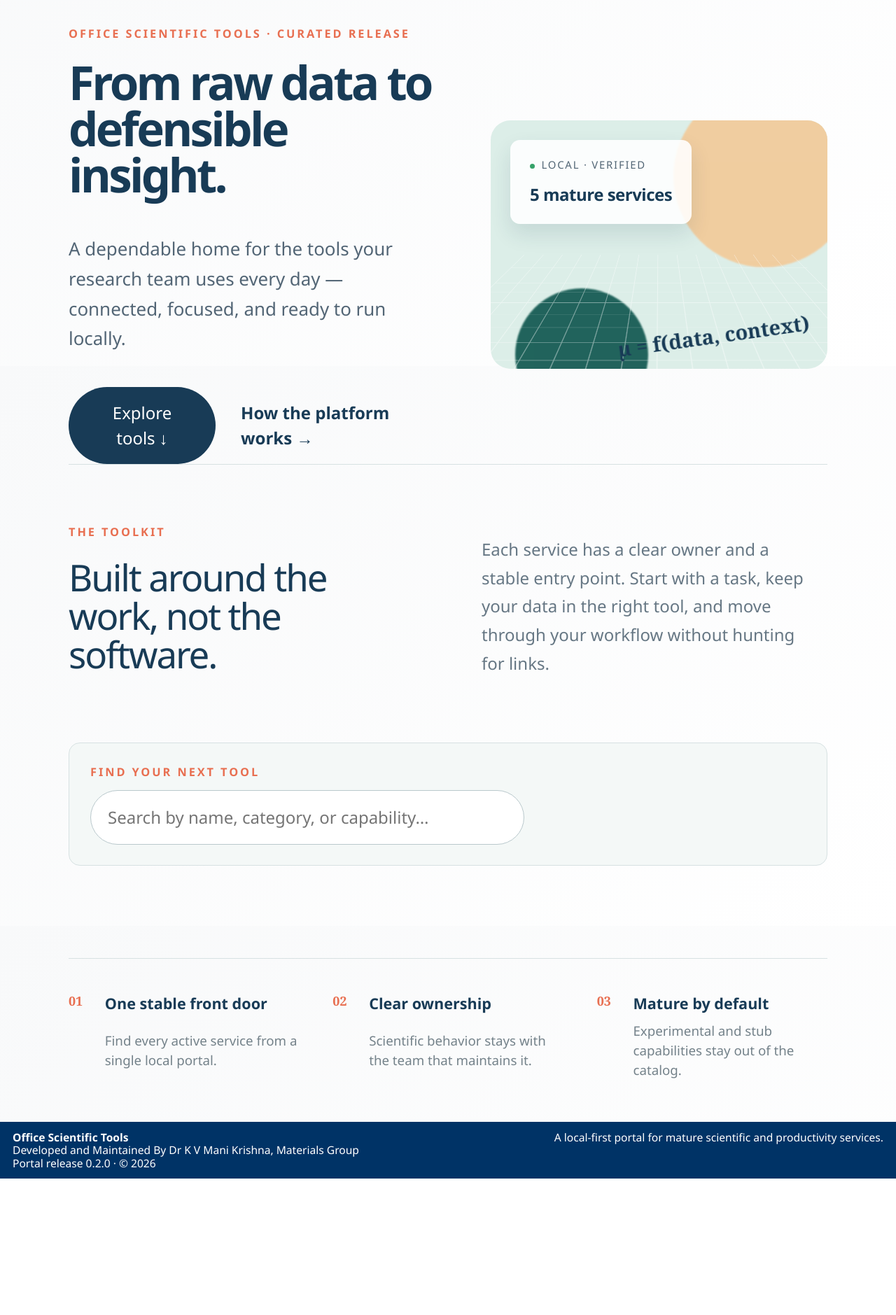
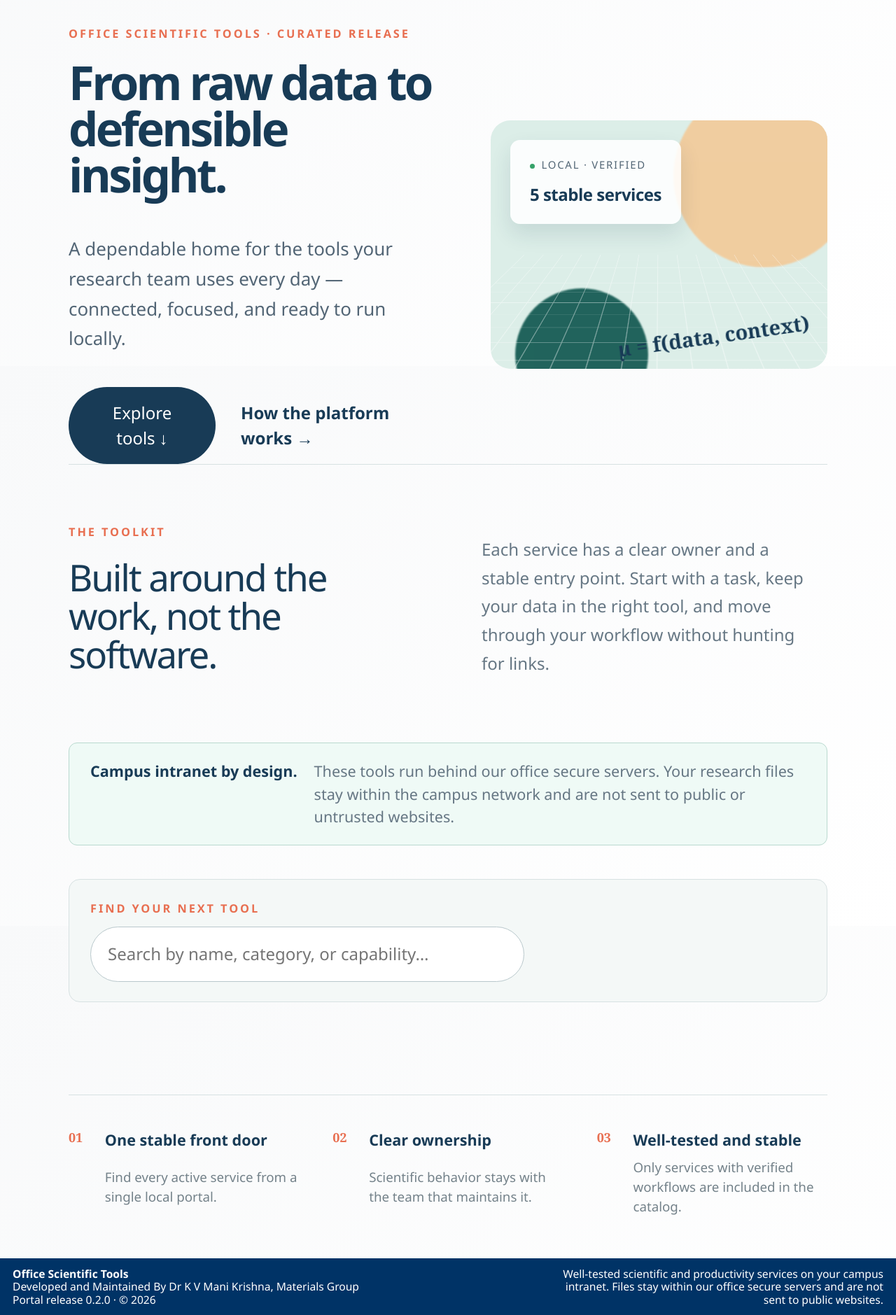
Before and after one commit to kvmani/ml_server, a Flask app: template src/ml_server/templates/home.html in a window 1280 px wide. Shown: the part 277-2156 px from the top of the page at 70% size. Before the commit the page ends 1961 px from the top, so only its background shows below. Run offline with Flask 3, Linux system fonts and the light colour scheme; the template is opened without the code that fills it, so the values that code supplies are empty; some libraries are stand-ins or nearby versions.

Commit message:
Clarify stable intranet service messaging

```diff
--- a/src/ml_server/static/css/style.css
+++ b/src/ml_server/static/css/style.css
@@ -521,6 +521,7 @@ footer.footer {
 .tool-card h3 { font-size: 1.2rem; letter-spacing: -.02em; margin-bottom: .55rem; }.tool-card p { color: #667784; font-size: .83rem; line-height: 1.5; margin: 0; }.tool-card-featured p { color: #c3d3d8; }
 .tool-launch { margin-top: auto; padding-top: 1rem; font-size: .8rem; font-weight: 700; }.tool-launch span { color: #e86f51; margin-left: .3rem; }
 .trust-strip { display: grid; grid-template-columns: repeat(3, 1fr); gap: 2rem; margin: 4.5rem 0 1rem; padding: 2rem 0 0; border-top: 1px solid #d7e1e2; }.trust-strip > div { display: grid; grid-template-columns: 35px 1fr; column-gap: .7rem; }.trust-number { color: #e86f51; font: 700 .75rem Georgia, serif; }.trust-strip strong { color: #183b56; font-size: .9rem; }.trust-strip p { grid-column: 2; color: #74828a; font-size: .78rem; line-height: 1.5; margin: .35rem 0 0; }
+.intranet-note { display:flex; gap:1rem; align-items:baseline; margin:2rem 0 0; padding:1rem 1.25rem; border:1px solid #b9d9cf; border-radius:12px; background:#effaf6; color:#667784; font-size:.9rem; }.intranet-note strong { color:#183b56; white-space:nowrap; }
 @media (max-width: 900px) { .portal-hero, .portal-intro { grid-template-columns: 1fr; gap: 2rem; }.hero-visual { height: 260px; }.tool-grid { grid-template-columns: repeat(2, 1fr); } }
 @media (max-width: 560px) { .portal-shell { padding: 1.5rem 1rem; }.portal-hero h1 { font-size: 3rem; }.hero-actions { align-items: flex-start; flex-direction: column; gap: 1rem; }.tool-grid, .trust-strip { grid-template-columns: 1fr; } }
 .tool-discovery{display:flex;justify-content:space-between;align-items:end;gap:1rem;margin:2rem 0 1rem;padding:1.2rem 1.25rem;border:1px solid #d7e1e2;border-radius:16px;background:#f4f8f7}.tool-discovery .eyebrow{margin-bottom:.55rem}.tool-search{width:min(620px,70vw);padding:.85rem 1rem;border:1px solid #b9c8cc;border-radius:999px;background:#fff;color:#183b56;font:inherit;outline:0}.tool-search:focus{border-color:#0d554d;box-shadow:0 0 0 4px #dceee8}.tool-count{color:#667784;font-size:.8rem;font-weight:700}.tool-empty{grid-column:1/-1;padding:2rem;color:#667784;text-align:center}.tool-card[hidden]{display:none}@media(max-width:560px){.tool-discovery{align-items:stretch;flex-direction:column}.tool-search{width:100%}}
--- a/src/ml_server/templates/base.html
+++ b/src/ml_server/templates/base.html
@@ -71,7 +71,7 @@
             Portal release 0.2.0 · © 2026
         </div>
         <div class="footer-right text-end" style="max-width: 480px;">
-            A local-first portal for mature scientific and productivity services.
+            Well-tested scientific and productivity services on your campus intranet. Files stay within our office secure servers and are not sent to public websites.
         </div>
     </div>
 </footer>
--- a/src/ml_server/templates/help_faq.html
+++ b/src/ml_server/templates/help_faq.html
@@ -20,7 +20,7 @@
                 <div class="accordion-body">
                     <h5>How do I get started?</h5>
                     <p>
-                    Navigate to the home page, choose a mature tool, and follow its workflow.
+                    Navigate to the home page, choose a well-tested and stable tool, and follow its workflow.
                     </p>
 
                     <h5>What are the system requirements?</h5>
@@ -30,7 +30,7 @@
 
                     <h5>Is my data secure?</h5>
                     <p>
-                        Yes. We ensure that all uploads are handled securely. Your data is not permanently stored and is only used for temporary processing during the session.
+                        The tools run behind our office secure servers on the campus intranet. Files are processed within that environment and are not sent to public or untrusted websites. Services are designed for temporary processing, with each tool following its own documented retention behavior.
                     </p>
                 </div>
             </div>
--- a/src/ml_server/templates/home.html
+++ b/src/ml_server/templates/home.html
@@ -6,14 +6,15 @@
 <main class="portal-shell">
     <section class="portal-hero" aria-labelledby="portal-title">
         <div class="hero-copy"><p class="eyebrow">OFFICE SCIENTIFIC TOOLS · CURATED RELEASE</p><h1 id="portal-title">From raw data to defensible insight.</h1><p class="hero-lede">A dependable home for the tools your research team uses every day — connected, focused, and ready to run locally.</p><div class="hero-actions"><a class="btn btn-portal-primary" href="#tools">Explore tools <span aria-hidden="true">↓</span></a><a class="text-link" href="{{ url_for('main.help_faq') }}">How the platform works <span aria-hidden="true">→</span></a></div></div>
-        <div class="hero-visual" aria-hidden="true"><div class="orb orb-one"></div><div class="orb orb-two"></div><div class="visual-grid"></div><div class="signal-card"><span class="signal-dot"></span><span>LOCAL · VERIFIED</span><strong>5 mature services</strong></div><div class="visual-equation">μ = f(data, context)</div></div>
+        <div class="hero-visual" aria-hidden="true"><div class="orb orb-one"></div><div class="orb orb-two"></div><div class="visual-grid"></div><div class="signal-card"><span class="signal-dot"></span><span>LOCAL · VERIFIED</span><strong>5 stable services</strong></div><div class="visual-equation">μ = f(data, context)</div></div>
     </section>
     <section class="portal-intro" id="tools"><div><p class="eyebrow">THE TOOLKIT</p><h2>Built around the work, not the software.</h2></div><p>Each service has a clear owner and a stable entry point. Start with a task, keep your data in the right tool, and move through your workflow without hunting for links.</p></section>
+    <section class="intranet-note" aria-label="Campus intranet privacy notice"><strong>Campus intranet by design.</strong><span>These tools run behind our office secure servers. Your research files stay within the campus network and are not sent to public or untrusted websites.</span></section>
     <section class="tool-discovery" aria-label="Find a tool"><div><p class="eyebrow">FIND YOUR NEXT TOOL</p><label class="visually-hidden" for="tool-search">Search tools</label><input id="tool-search" class="tool-search" type="search" placeholder="Search by name, category, or capability…" autocomplete="off"></div><span id="tool-count" class="tool-count" aria-live="polite"></span></section>
     <section class="tool-grid" aria-label="Available scientific tools" id="tool-grid">
         {% for tool in tools %}<a class="tool-card {% if tool.id == 'pytex' %}tool-card-featured{% endif %}" data-tool-card data-search="{{ (tool.name ~ ' ' ~ tool.category ~ ' ' ~ tool.summary ~ ' ' ~ tool.tags|join(' '))|lower }}" href="{{ tool.href }}" {% if not tool.internal %}target="_blank" rel="noopener"{% endif %}><div class="tool-card-top"><span class="tool-category">{{ tool.category }}</span><span class="tool-state"><i></i>{{ tool.state }}</span></div><div class="tool-icon"><img src="{{ url_for('static', filename='images/' ~ tool.icon) }}" alt=""></div><h3>{{ tool.name }}</h3><p>{{ tool.summary }}</p><span class="tool-launch">Open service <span aria-hidden="true">↗</span></span></a>{% endfor %}
         <p class="tool-empty" id="tool-empty" hidden>No tools match that search. Try a broader term.</p>
     </section>
-    <section class="trust-strip" id="about"><div><span class="trust-number">01</span><strong>One stable front door</strong><p>Find every active service from a single local portal.</p></div><div><span class="trust-number">02</span><strong>Clear ownership</strong><p>Scientific behavior stays with the team that maintains it.</p></div><div><span class="trust-number">03</span><strong>Mature by default</strong><p>Experimental and stub capabilities stay out of the catalog.</p></div></section>
+    <section class="trust-strip" id="about"><div><span class="trust-number">01</span><strong>One stable front door</strong><p>Find every active service from a single local portal.</p></div><div><span class="trust-number">02</span><strong>Clear ownership</strong><p>Scientific behavior stays with the team that maintains it.</p></div><div><span class="trust-number">03</span><strong>Well-tested and stable</strong><p>Only services with verified workflows are included in the catalog.</p></div></section>
 </main>
 {% endblock %}
```
